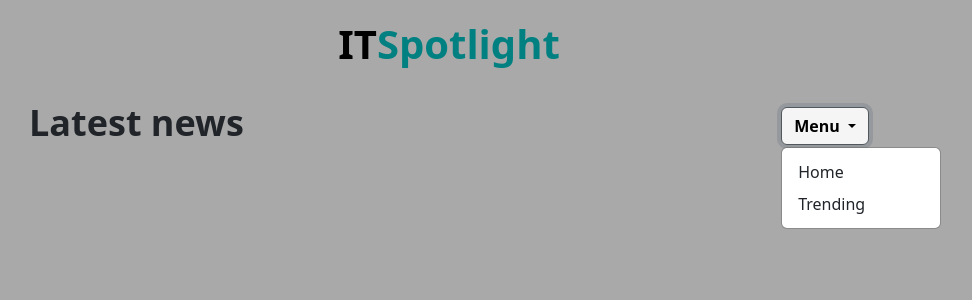
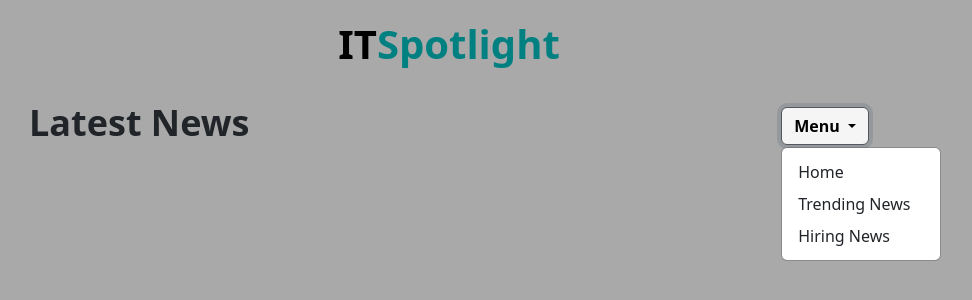
Before and after one commit to HemantSachdeva/ITSpotlight, a Flask app: page / in a window 1280 px wide, after a click on "Menu". Shown: the top 300 px of the page, without its empty margins (191-1163 px from the left). Run offline with Flask 2, Linux system fonts and the light colour scheme; data that the repository does not hold is empty; some libraries are stand-ins or nearby versions.

Commit message:
app: Get Trending and Jobnews too
Signed-off-by: Hemant Sachdeva <hemant.evolver@gmail.com>

```diff
--- a/api/Items.py
+++ b/api/Items.py
@@ -6,14 +6,14 @@ from api.methods import BASE_URL, get_story_ids, time_parser
 
 
 class Items(Resource):
-    def get(self, page):
+    def get(self, type, page):
         """
         Returns a list of news stories when given a page number (10 stories per page).
         :param page: Page number.
         :return: List of news stories.
         """
         news = []
-        for id in get_story_ids(page):
+        for id in get_story_ids(type, page):
             endpoint = f"/item/{id}.json"
             url = BASE_URL + endpoint
             response = requests.get(url)
--- a/api/methods.py
+++ b/api/methods.py
@@ -5,13 +5,13 @@ import requests
 BASE_URL = "https://hacker-news.firebaseio.com/v0"
 
 
-def get_story_ids(page):
+def get_story_ids(type, page):
     """
     Returns a list of 10 story ids per page.
     :return: List of 10 story ids per page.
     """
     # Get list of ids for the latest news stories.
-    endpoint = f"/newstories.json"
+    endpoint = f"/{type}.json"
     url = BASE_URL + endpoint
     response = requests.get(url)
     data = response.json()
--- a/app.py
+++ b/app.py
@@ -13,14 +13,31 @@ CORS(app)
 
 @app.route('/')
 @app.route('/index')
-def index():
-    resp = requests.get('http://itspotlight.herokuapp.com/api/items/page/1')
-    latest_news = resp.json()
+@app.route('/<string:type>')
+@app.route('/<string:type>/<int:page>')
+def index(type="newstories", page=1):
+
+    ALLOWED_TYPES = ["newstories", "topstories", "jobstories"]
+
+    if type not in ALLOWED_TYPES:
+        type = "newstories"
+
+    resp = requests.get(f"http://itspotlight.herokuapp.com/api/items/{type}/page/{page}")
+    news = resp.json()
+
+    if type == "newstories":
+        title = "Latest News"
+    elif type == "topstories":
+        title = "Trending News"
+    elif type == "jobstories":
+        title = "See who is hiring"
+
     context = {
-        "latest_news": latest_news
+        "news": news,
+        "title": title
     }
     return render_template('index.html', context=context)
 
 
-api.add_resource(Items, "/api/items/page/<int:page>")
+api.add_resource(Items, "/api/items/<string:type>/page/<int:page>")
 api.add_resource(User, "/api/user/<string:username>")
--- a/templates/index.html
+++ b/templates/index.html
@@ -19,7 +19,7 @@
     <div class="container spotlight">
         <h1>IT<span>Spotlight</span></h1>
         <div class="header">
-            <div class="left">Latest news</div>
+            <div class="left">{{ context.title }}</div>
             <div class="right">
                 <div class="dropdown action">
                     <button class="btn btn-secondary dropdown-toggle" type="button" id="dropdownMenuButton1"
@@ -27,14 +27,15 @@
                         Menu
                     </button>
                     <ul class="dropdown-menu" aria-labelledby="dropdownMenuButton1">
-                        <li><a class="dropdown-item" href="/index">Home</a></li>
-                        <li><a class="dropdown-item" href="#">Trending</a></li>
+                        <li><a class="dropdown-item" href="/">Home</a></li>
+                        <li><a class="dropdown-item" href="/topstories">Trending News</a></li>
+                        <li><a class="dropdown-item" href="/jobstories">Hiring News</a></li>
                     </ul>
                 </div>
             </div>
         </div>
         <div class="data">
-            {% for article in context.latest_news %}
+            {% for article in context.news %}
             <li>
                 <div class="number"><span>{{ loop.index }}</span></div>
                 <div class="discription">
```
